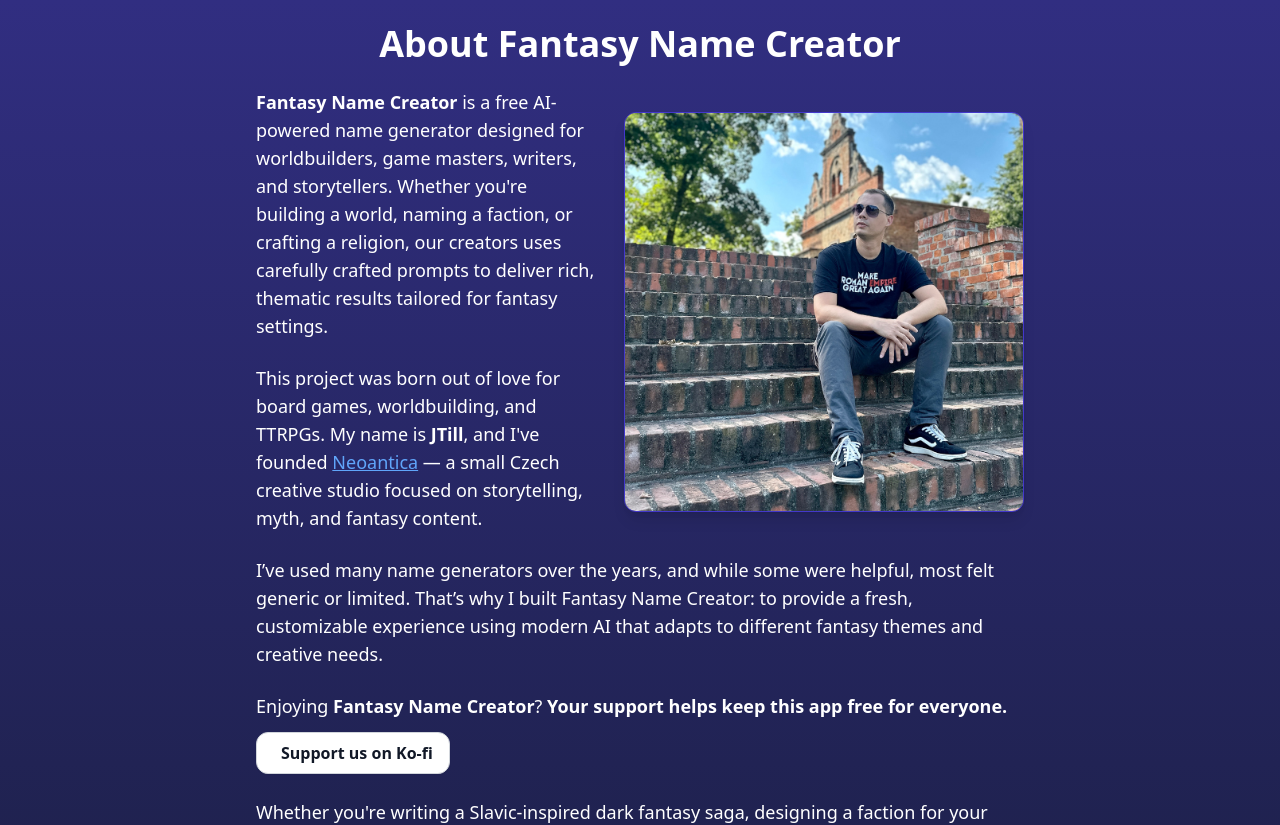
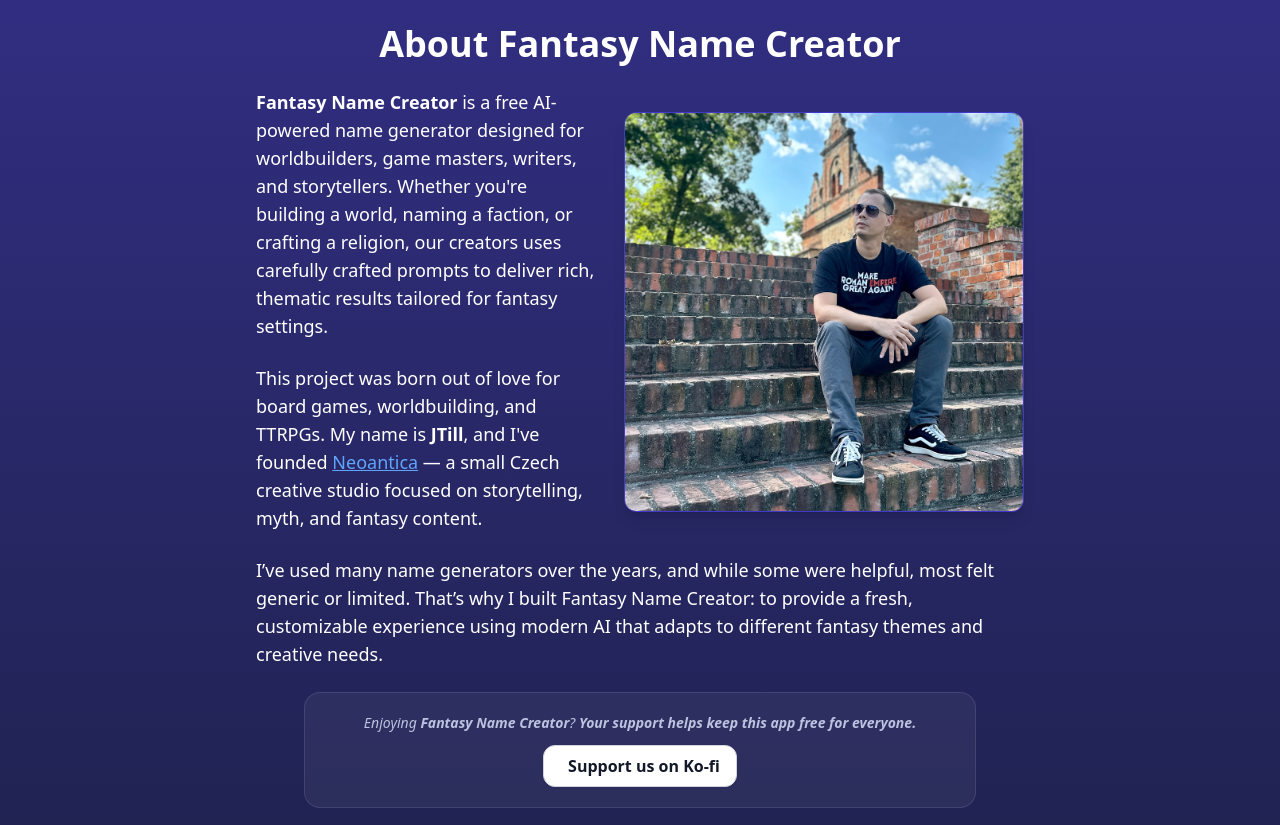
Before and after one commit to JiriTill/fantasytools, a React (Vite) app in the folder client/: page /about in a window 1280 px wide. Shown: the top 825 px of the page. Built offline with nearby package versions, Linux system fonts and the light colour scheme.

Commit message:
Update KoFiButton.jsx

```diff
--- a/client/src/components/KoFiButton.jsx
+++ b/client/src/components/KoFiButton.jsx
@@ -1,22 +1,24 @@
 export default function KoFiButton({
   id = "T6T31JW6G3",
-  text = "Support us on Ko-fi"
+  text = "Support us on Ko-fi",
 }) {
   const href = `https://ko-fi.com/${id}?utm_source=fantasynamecreator&utm_medium=about&utm_campaign=button`;
 
   return (
-    <div className="grid gap-3 justify-items-start my-6">
-      <p className="text-lg">
-        Enjoying <strong>Fantasy Name Creator</strong>?{" "}
-        <strong>Your support helps keep this app free for everyone.</strong>
+    <section className="my-8">
+      <div className="mx-auto max-w-2xl rounded-2xl border border-white/10 bg-white/5 p-4 sm:p-5">
+        <p className="m-0 text-center italic text-xs sm:text-sm text-indigo-100/80">
+          Enjoying <span className="font-semibold">Fantasy Name Creator</span>?{" "}
+          <span className="font-semibold">Your support helps keep this app free for everyone.</span>
         </p>
 
+        <div className="mt-3 flex justify-center">
           <a
             href={href}
             target="_blank"
             rel="noopener noreferrer"
             aria-label="Support us on Ko-fi"
-        className="inline-flex items-center gap-2 px-4 py-2 rounded-xl border border-gray-300 bg-white text-gray-900 hover:bg-gray-50 font-semibold shadow-sm"
+            className="inline-flex items-center gap-2 rounded-xl border border-gray-300 bg-white px-4 py-2 font-semibold text-gray-900 shadow-sm hover:bg-gray-50"
           >
             <img
               src="https://storage.ko-fi.com/cdn/cup-border.png"
@@ -26,5 +28,7 @@ export default function KoFiButton({
             {text}
           </a>
         </div>
+      </div>
+    </section>
   );
 }
```
Lines whose indentation alone changed are shown as unchanged.
